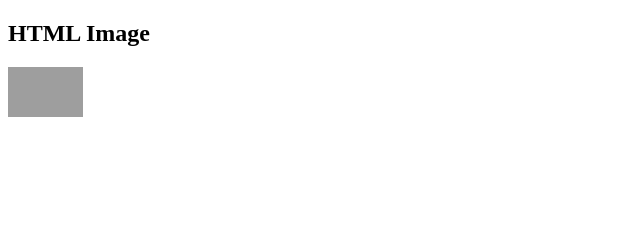
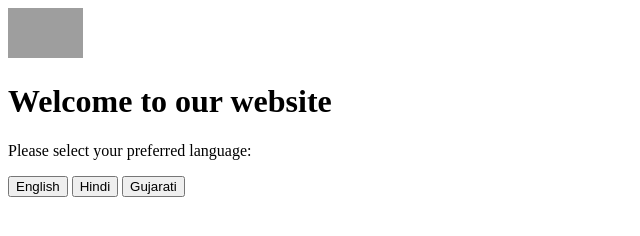
Before and after one commit to SutharMahendra/cat-html, a plain HTML site: page legal/index.html in a window 1280 px wide. Shown: the whole page, without its empty margins (0-640 px from the left). Drawn offline with Linux system fonts and the light colour scheme; grey boxes are pictures that could not be loaded.

Commit message:
Update index.html

```diff
--- a/legal/index.html
+++ b/legal/index.html
@@ -1,9 +1,42 @@
 <!DOCTYPE html>
-<html>
-<body>
+<html lang="en">
+<head>
+    <meta charset="UTF-8">
+    <meta name="viewport" content="width=device-width, initial-scale=1.0">
+    <link rel="stylesheet" href="style3011.css">
+    <title>Login Page</title>
+    <script>
+        // JavaScript function to set the selected language
+        function setLanguage(lang) {
+            // You can store the selected language in a cookie or session storage
+            // For simplicity, we'll just use a JavaScript variable here
+            let selectedLanguage = lang;
 
-<h2>HTML Image</h2>
+            // Redirect the user to the appropriate login page in the selected language
+            switch (selectedLanguage) {
+                case "english":
+                    window.location.href = "login_english.html";
+                    break;
+                case "hindi":
+                    window.location.href = "login_hindi.html";
+                    break;
+                case "gujarati":
+                    window.location.href = "login_gujarati.html";
+                    break;
+                default:
+                    // Redirect to a default login page or handle the error
+                    break;
+            }
+        }
+    </script>
+  <body>
+    <div classs="navbar">
 <img src="https://www.clipartkey.com/mpngs/m/216-2169405_coat-of-arms-of-india-png-image-national.png" alt="Trulli" width="75" height="50">
-
+    </div>
+    <h1>Welcome to our website</h1>
+    <p>Please select your preferred language:</p>
+    <button onclick="setLanguage('english')">English</button>
+    <button onclick="setLanguage('hindi')">Hindi</button>
+    <button onclick="setLanguage('gujarati')">Gujarati</button>
 </body>
 </html>
```
